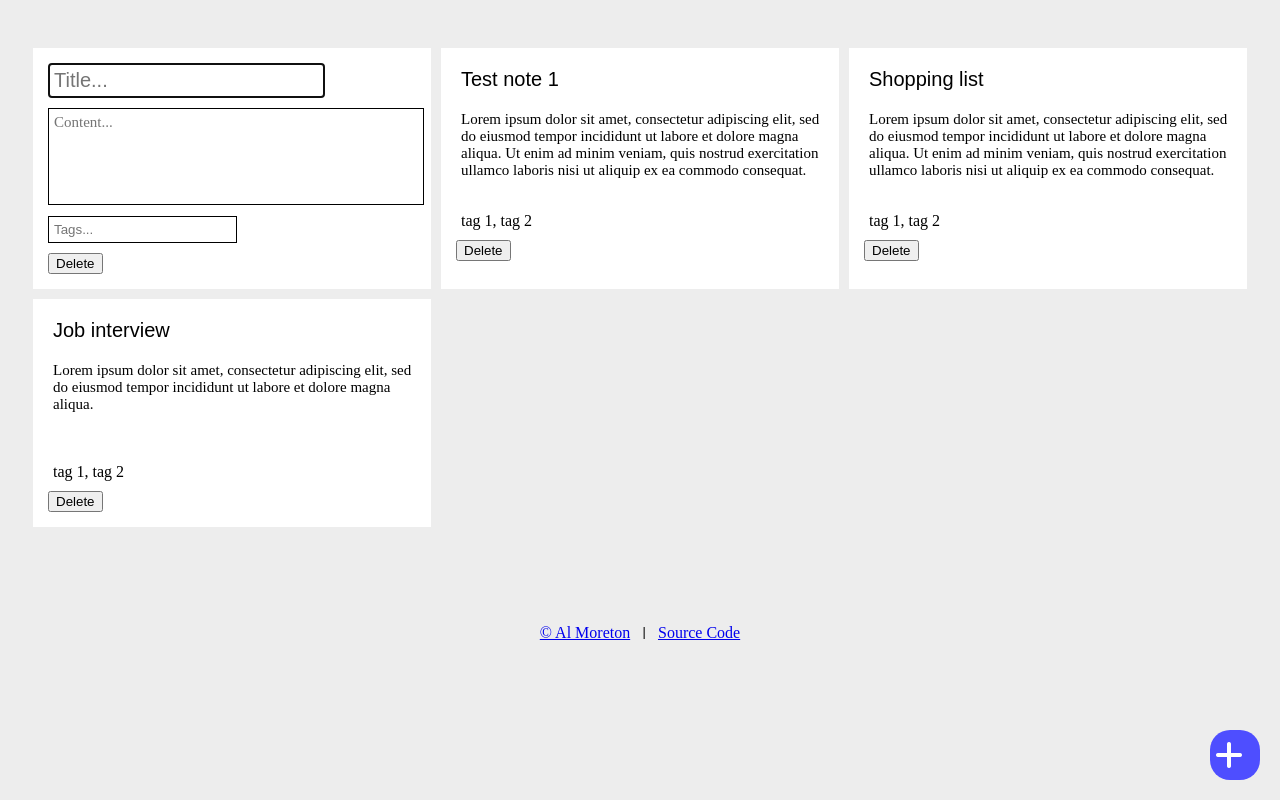
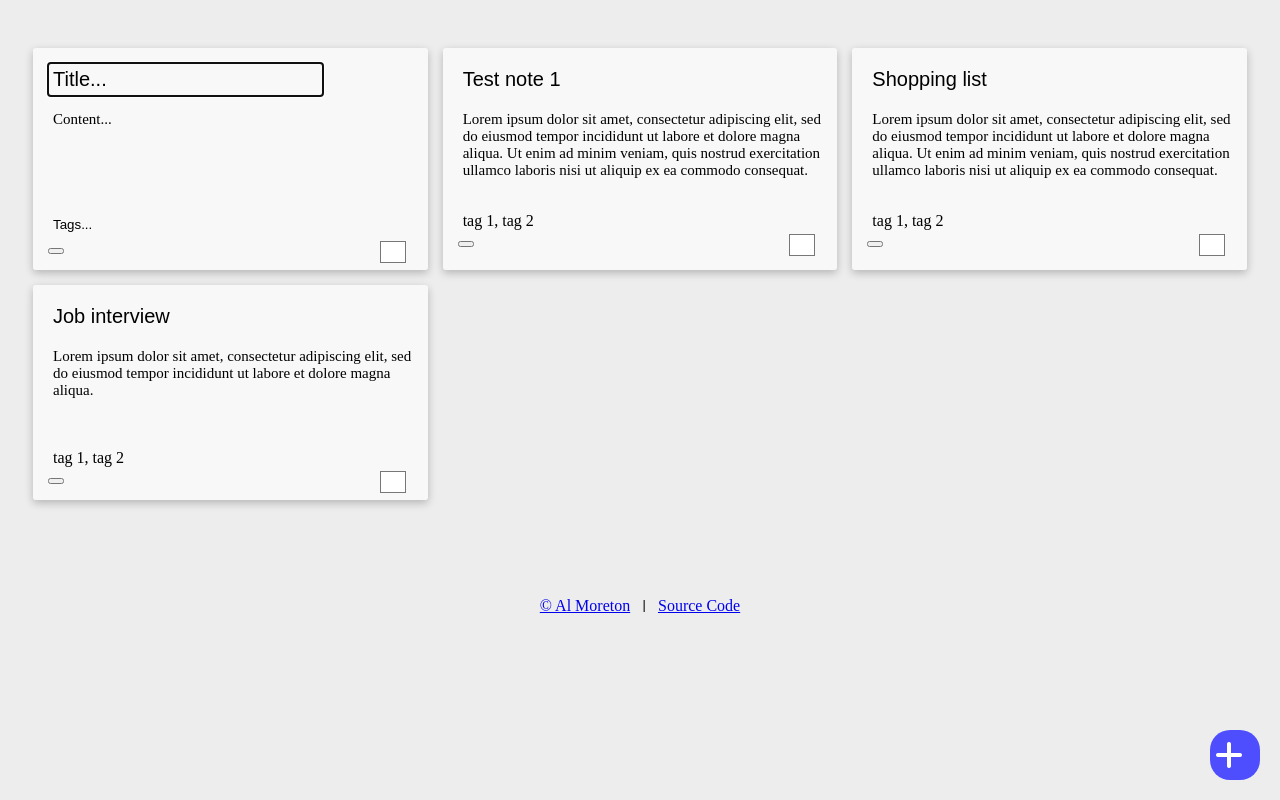
Before and after one commit to al-moreton/notes-app, a plain HTML site: page index.html in a window 1280 px wide. Both pictures are taken after a click on the element 1235 px from the left and 755 px from the top of the page. Drawn offline with Linux system fonts and the light colour scheme.

Commit message:
Styling and note colours

```diff
--- a/script.js
+++ b/script.js
@@ -1,11 +1,12 @@
 class Note {
-    constructor(title = '', content = '', tags = [], author = '', date = new Date()) {
+    constructor(title = '', content = '', tags = [], author = '', date = new Date(), colour = '#ffffff') {
         this.id = crypto.randomUUID();
         this._title = title;
         this._content = content;
         this.author = author;
         this.date = date;
         this.tags = tags;
+        this.colour = colour;
     }
 
     get title() {
@@ -32,20 +33,22 @@ class Note {
             content: this.content,
             date: this.date,
             tags: this.tags,
+            colour: this.colour,
         }
     }
 
     static fromJSON(obj) {
-        const n = new Note(obj.title, obj.content, obj.tags, obj.author, obj.date);
+        const n = new Note(obj.title, obj.content, obj.tags, obj.author, obj.date, obj.colour);
         n.id = obj.id;
         return n;
     }
 }
 
 class NotesList {
-    constructor() {
+    constructor(tagList) {
         this.storageKey = 'myNotes';
         this.notes = [];
+        this.tagList = tagList;
         this.loadNotes();
     }
 
@@ -71,10 +74,13 @@ class NotesList {
         const titleVal = document.querySelector(`.note-title[data-id="${note}"]`);
         const contentVal = document.querySelector(`.note-content[data-id="${note}"]`);
         const tagsVal = document.querySelector(`.note-tag-list[data-id="${note}"]`);
+        const colourVal = document.querySelector(`.note-colour[data-id="${note}"]`);
 
         noteObj.title = titleVal.value;
         noteObj.content = contentVal.value;
+        noteObj.colour = colourVal.value;
         noteObj.tags = tagsVal.value.split(", ");
+
         this.saveNotes();
     }
 
@@ -95,7 +101,7 @@ class NotesList {
         const newTagEl = document.createElement('input');
         newTagEl.type = 'text';
         newTagEl.classList.add('note-tag-list');
-        newTagEl.classList.add('input-border');
+        // newTagEl.classList.add('input-border');
         newTagEl.setAttribute('placeholder', 'Tags...');
         newTagEl.setAttribute('data-id', noteId);
         newTagEl.value = oldTagEl.textContent || noteObj.tags.join(', ');
@@ -104,8 +110,8 @@ class NotesList {
         const noteTitle = document.querySelector(`.note-title[data-id="${noteId}"]`);
         const noteContent = document.querySelector(`.note-content[data-id="${noteId}"]`);
 
-        noteTitle.classList.add('input-border');
-        noteContent.classList.add('input-border');
+        // noteTitle.classList.add('input-border');
+        // noteContent.classList.add('input-border');
 
         if (targetClass.classList.contains('note-card') || (targetClass.classList.contains('add-note-button') || targetClass.classList.contains('add-note-icon') || targetClass.classList.contains('add-note-link'))) {
             noteTitle.focus();
@@ -142,6 +148,10 @@ class NotesUI {
         this.notesDiv = document.querySelector('.notes-list');
     }
 
+    tagListMethod() {
+        console.log(this.tagsList);
+    }
+
     refreshNotes() {
         this.notesDiv.innerHTML = '';
 
@@ -155,6 +165,7 @@ class NotesUI {
     renderNote(note) {
         const div = document.createElement('div');
         div.classList.add('note-card');
+        div.style.backgroundColor = `${note.colour}a6`;
         div.dataset.id = note.id;
         div.innerHTML = `
             <input type="text" class="note-title" data-id="${note.id}" value="${note.title}" placeholder="Title...">
@@ -163,7 +174,8 @@ class NotesUI {
             <br>
             <span class="note-tag-list" data-id="${note.id}"></span>
             <br>
-            <button type="button" class="delete-note" data-id="${note.id}">Delete</button>
+            <button type="button" class="delete-note" data-id="${note.id}"></button>
+            <input type="color" class="note-colour" name="note-colour" data-id="${note.id}" value="${note.colour}">
         `;
         this.notesDiv.appendChild(div);
         this.renderTags(note);
@@ -195,27 +207,28 @@ class NotesUI {
 // Current tags are not linked up to these objects, how to link them?
 
 class Tag {
-    constructor(name, colour) {
+    constructor(name) {
+        this.id = crypto.randomUUID();
         this.name = name;
-        this.colour = colour;
     }
 
     toJSON() {
         return {
+            id: this.id,
             name: this.name,
-            colour: this.colour,
         }
     }
 
     static fromJSON(obj) {
-        const n = new Tag(obj.name, obj.colour);
+        const n = new Tag(obj.name);
+        n.id = obj.id;
         return n;
     }
 }
 
 class TagList {
     constructor() {
-        this.storageKey = 'myTags';
+        this.storageKey = 'myTagList';
         this.tags = [];
         this.loadTags();
     }
@@ -232,8 +245,8 @@ class TagList {
 
     seedTags() {
         this.tags = [
-            new Tag('shopping', 'white'),
-            new Tag('job', 'blue'),
+            new Tag('job-hunting'),
+            new Tag('books'),
         ];
         this.saveTags();
     }
@@ -241,14 +254,15 @@ class TagList {
 
 class NotesApp {
     constructor() {
-        this.notesList = new NotesList();
         this.tagList = new TagList();
+        this.notesList = new NotesList(this.tagList);
         this.notesUI = new NotesUI(this.notesList, this.tagList);
     }
 
     init() {
         this.notesUI.refreshNotes();
         this.bindEvents();
+        this.notesUI.tagListMethod();
     }
 
     bindEvents() {
@@ -269,14 +283,20 @@ class NotesApp {
                 }
                 this.notesList.focusNote(noteCard.dataset.id, e.target);
             }
-            if (!noteCard) {
+        })
+
+        document.addEventListener('click', e => {
+            const notesListArea = e.target.closest('.notes-list');
+            const addButton = e.target.closest('.add-note-button');
+
+            if (!notesListArea && !addButton) {
                 const focusedElements = document.querySelectorAll('.input-border');
                 if (focusedElements.length > 0) {
                     const noteId = focusedElements[0].dataset.id;
                     this.notesUI.unfocusNote(noteId);
                 }
             }
-        })
+        });
 
         notesList.addEventListener('input', e => {
             if (e.target.classList.contains('note-title')) {
@@ -290,6 +310,13 @@ class NotesApp {
             }
         })
 
+        notesList.addEventListener('change', e => {
+            if (e.target.classList.contains('note-colour')) {
+                this.notesList.updateNote(e.target.dataset.id);
+                this.notesUI.refreshNotes();
+            }
+        })
+
         button.addEventListener('click', e => {
             const newNote = this.notesList.addNote();
             this.notesUI.refreshNotes();
@@ -300,3 +327,7 @@ class NotesApp {
 
 const app = new NotesApp();
 app.init();
+
+// Add search/filter function
+// Add ability to add colours to notes
+// Add tag searching (if no tag found, a new tag can be added)
--- a/style.css
+++ b/style.css
@@ -33,7 +33,7 @@ body {
 
 .notes-list {
     display: grid;
-    gap: 10px;
+    gap: 15px;
     grid-template-columns: repeat(auto-fill, minmax(300px, 1fr));
     grid-template-rows: masonry;
 }
@@ -41,6 +41,9 @@ body {
 .note-card {
     background-color: white;
     padding: 15px;
+    border-radius: 3px;
+    box-shadow: rgba(0, 0, 0, 0.24) 0px 3px 8px;
+    position: relative;
 }
 
 .note-title {
@@ -48,6 +51,19 @@ body {
     margin-bottom: 10px;
     padding: 5px;
     border: none;
+    background: none;
+}
+
+.note-title::placeholder {
+    color: black;
+}
+
+.note-content::placeholder {
+    color: black;
+}
+
+.note-tag-list::placeholder {
+    color: black;
 }
 
 .note-content {
@@ -57,6 +73,7 @@ body {
     font-size: 15px;
     padding: 5px;
     border: none;
+    background: none;
 }
 
 textarea {
@@ -66,14 +83,25 @@ textarea {
 .note-tag-list {
     padding: 5px;
     border: none;
+    background: none;
+}
+
+.note-colour {
+    position: absolute;
+    right: 20px;
+    appearance: none;
+    -moz-appearance: none;
+    -webkit-appearance: none;
+    background: none;
+    border: 0;
+    cursor: pointer;
+    height: 30px;
+    padding: 0;
+    width: 30px;
 }
 
 .input-border {
     border: 1px solid black;
-}
-
-.red-background {
-    background-color: red !important;
 }
 
 .delete-note {
```
